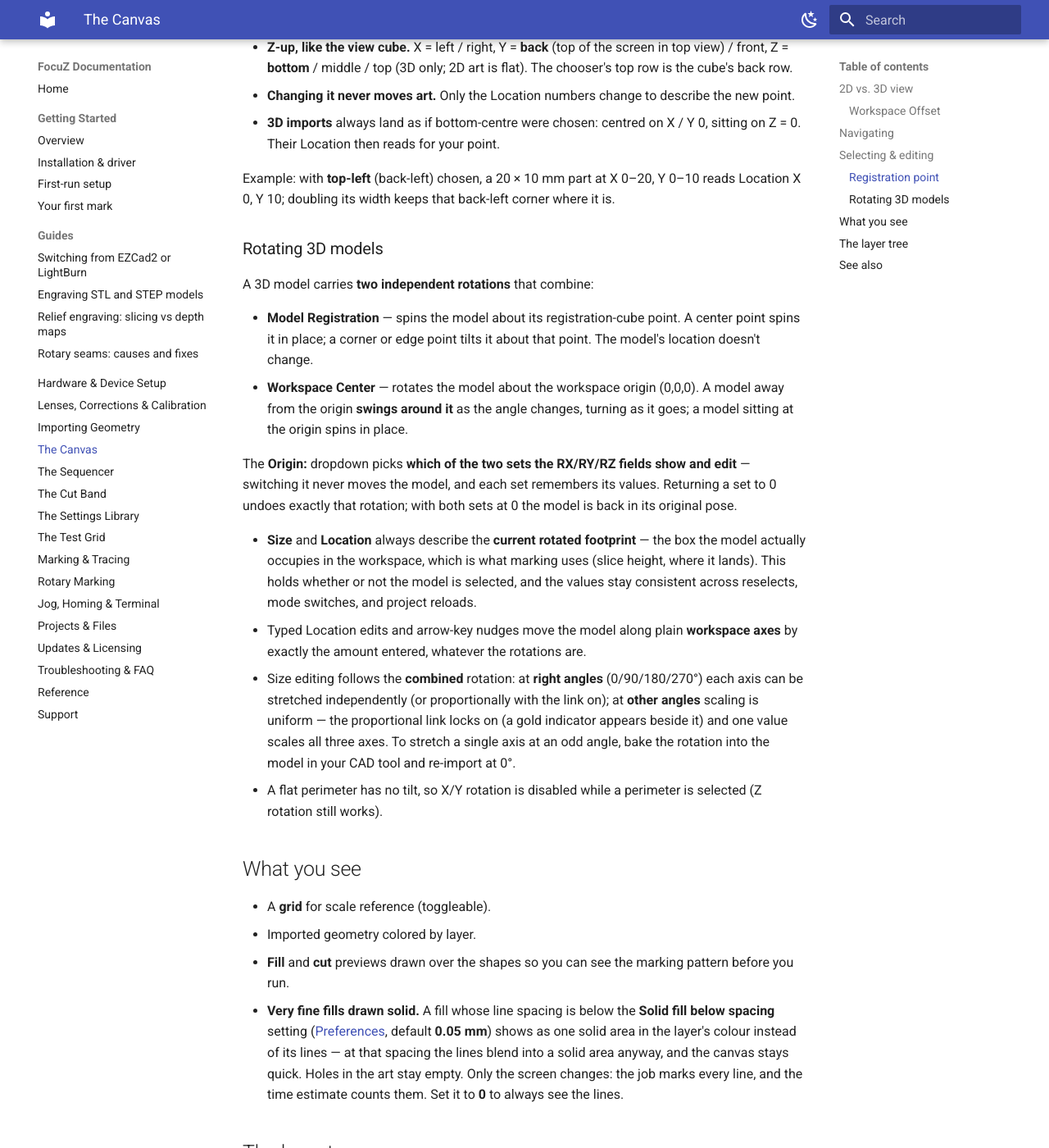
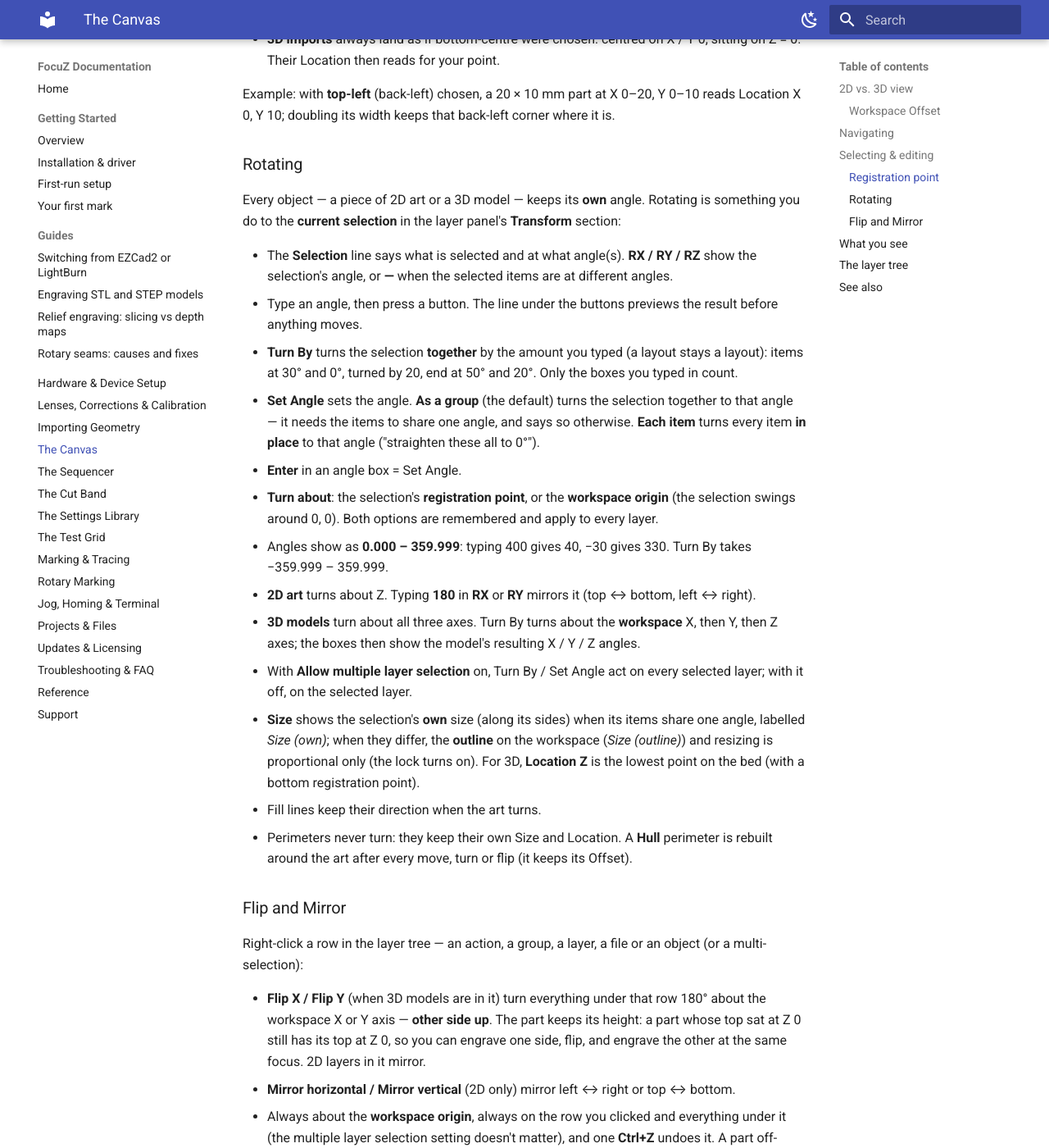
Before and after one commit to Lokahi-Shop/focuz-docs, an MkDocs documentation site: the page built from docs/canvas.md, in a window 1280 px wide and 1400 px high, scrolled down 2851 px. Shown: the whole window at 82% size. Built offline with MkDocs 1.6.1 and Material for MkDocs 9.7.7, drawn with Linux system fonts in a browser that asks for light colours; some of the changed text lies outside the part shown.

Commit message:
Rotation model v2: Turn By / Set Angle, Flip / Mirror, own size
Co-Authored-By: Claude Opus 5.5 <noreply@anthropic.com>

```diff
--- a/docs/canvas.md
+++ b/docs/canvas.md
@@ -65,21 +65,18 @@ surface. On a rotary job it also marks the axis height and each part surface.
 - With **Allow multiple layer selection** on ([Preferences](projects-files.md)), when a selection spans
   **several layers** (layers, or objects from different layers), each of those layers
   marks its Content section *(multiple layers selected)* and shows the **combined** Size and Location;
-  typing a Location moves the whole selection, typing a Size scales it about its registration point.
-  Rotation is unavailable until the selection is back to one layer.
+  typing a Location moves the whole selection, typing a Size scales it about its registration point, and
+  **Turn By / Set Angle** turn the whole selection (see [Rotating](#rotating)).
 - Use the **Position / Size / Rotation** controls (and link/unlink X/Y scaling) to place objects precisely —
   see [Importing Geometry](importing.md).
-- **Rotation turns the whole layer.** While only part of a layer is selected (some of its objects, one model,
-  the perimeter), the rotation boxes are greyed — select the layer, or all of its art, to rotate it. Art that
-  needs its own angle goes on its own layer. Moving or resizing part of a layer never changes its angle.
-  With part of a rotated layer selected, its Location is where it sits on the workspace, so typed moves and
-  nudges follow the workspace axes; changing the registration point never moves a rotated layer.
+- Every object keeps **its own angle** — turn one object, a few, a whole layer or several layers; see
+  [Rotating](#rotating).
 
 ### Registration point
 
 The **registration point** is the point of the art that its **Location** numbers describe: a corner, an edge
-middle or the centre. It is also the point that stays put when you **resize**, and the point a model spins about
-in **Model Registration** rotation.
+middle or the centre. It is also the point that stays put when you **resize**, and the point the selection turns about
+with **Turn about: Registration point**.
 
 - **One point for everything.** The 2D chooser (9 points) and the 3D registration cube (27 points) set **one**
   shared point for every layer in every action. Every layer's Location always reads for that point.
@@ -95,33 +92,47 @@ in **Model Registration** rotation.
 Example: with **top-left** (back-left) chosen, a 20 × 10 mm part at X 0–20, Y 0–10 reads Location X 0, Y 10;
 doubling its width keeps that back-left corner where it is.
 
-### Rotating 3D models
+### Rotating
 
-A 3D model carries **two independent rotations** that combine:
+Every object — a piece of 2D art or a 3D model — keeps its **own** angle. Rotating is something you do to the
+**current selection** in the layer panel's **Transform** section:
 
-- **Model Registration** — spins the model about its registration-cube point. A center point spins it
-  in place; a corner or edge point tilts it about that point. The model's location doesn't change.
-- **Workspace Center** — rotates the model about the workspace origin (0,0,0). A model away from the
-  origin **swings around it** as the angle changes, turning as it goes; a model sitting at the origin
-  spins in place.
+- The **Selection** line says what is selected and at what angle(s). **RX / RY / RZ** show the selection's angle,
+  or **—** when the selected items are at different angles.
+- Type an angle, then press a button. The line under the buttons previews the result before anything moves.
+  - **Turn By** turns the selection **together** by the amount you typed (a layout stays a layout): items at 30°
+    and 0°, turned by 20, end at 50° and 20°. Only the boxes you typed in count.
+  - **Set Angle** sets the angle. **As a group** (the default) turns the selection together to that angle — it
+    needs the items to share one angle, and says so otherwise. **Each item** turns every item **in place** to
+    that angle ("straighten these all to 0°").
+  - **Enter** in an angle box = Set Angle.
+- **Turn about**: the selection's **registration point**, or the **workspace origin** (the selection swings around
+  0, 0). Both options are remembered and apply to every layer.
+- Angles show as **0.000 – 359.999**: typing 400 gives 40, −30 gives 330. Turn By takes −359.999 – 359.999.
+- **2D art** turns about Z. Typing **180** in **RX** or **RY** mirrors it (top ↔ bottom, left ↔ right).
+- **3D models** turn about all three axes. Turn By turns about the **workspace** X, then Y, then Z axes; the boxes
+  then show the model's resulting X / Y / Z angles.
+- With **Allow multiple layer selection** on, Turn By / Set Angle act on every selected layer; with it off, on
+  the selected layer.
+- **Size** shows the selection's **own** size (along its sides) when its items share one angle, labelled
+  *Size (own)*; when they differ, the **outline** on the workspace (*Size (outline)*) and resizing is proportional
+  only (the lock turns on). For 3D, **Location Z** is the lowest point on the bed (with a bottom registration point).
+- Fill lines keep their direction when the art turns.
+- Perimeters never turn: they keep their own Size and Location. A **Hull** perimeter is rebuilt around the art
+  after every move, turn or flip (it keeps its Offset).
 
-The **Origin:** dropdown picks **which of the two sets the RX/RY/RZ fields show and edit** — switching
-it never moves the model, and each set remembers its values. Returning a set to 0 undoes exactly that
-rotation; with both sets at 0 the model is back in its original pose.
+### Flip and Mirror
 
-- **Size** and **Location** always describe the **current rotated footprint** — the box the model
-  actually occupies in the workspace, which is what marking uses (slice height, where it lands). This
-  holds whether or not the model is selected, and the values stay consistent across reselects, mode
-  switches, and project reloads.
-- Typed Location edits and arrow-key nudges move the model along plain **workspace axes** by exactly
-  the amount entered, whatever the rotations are.
-- Size editing follows the **combined** rotation: at **right angles** (0/90/180/270°) each axis can be
-  stretched independently (or proportionally with the link on); at **other angles** scaling is uniform —
-  the proportional link locks on (a gold indicator appears beside it) and one value scales all three
-  axes. To stretch a single axis at an odd angle, bake the rotation into the model in your CAD tool and
-  re-import at 0°.
-- A flat perimeter has no tilt, so X/Y rotation is disabled while a perimeter is selected (Z rotation
-  still works).
+Right-click a row in the layer tree — an action, a group, a layer, a file or an object (or a multi-selection):
+
+- **Flip X / Flip Y** (when 3D models are in it) turn everything under that row 180° about the workspace X or Y
+  axis — **other side up**. The part keeps its height: a part whose top sat at Z 0 still has its top at Z 0, so
+  you can engrave one side, flip, and engrave the other at the same focus. 2D layers in it mirror.
+- **Mirror horizontal / Mirror vertical** (2D only) mirror left ↔ right or top ↔ bottom.
+- Always about the **workspace origin**, always on the row you clicked and everything under it (the multiple
+  layer selection setting doesn't matter), and one **Ctrl+Z** undoes it. A part off-centre lands on the
+  mirrored side — FocuZ tells you if any of it leaves the lens field.
+- Perimeters stay where they are (a Hull is rebuilt); calibration actions and the Test Grid don't flip.
 
 ## What you see
 
```
Also changed, not shown: docs/importing.md (+1 -1 lines).
